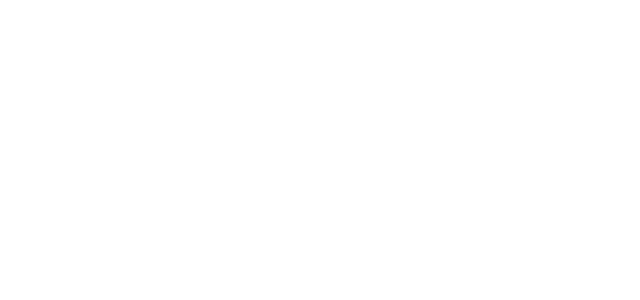
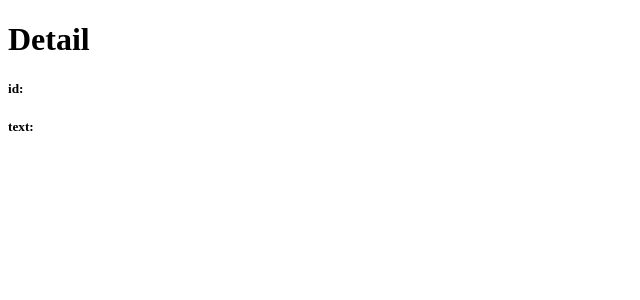
Before and after one commit to yih1612/vanilla-redux, a React (Create React App) app: page /1 in a window 1280 px wide. Shown: the top 300 px of the page, without its empty margins (0-640 px from the left). Built offline with nearby package versions, Linux system fonts and the light colour scheme.

Commit message:
#3.5 Detail Screen

```diff
--- a/src/components/ToDo.js
+++ b/src/components/ToDo.js
@@ -1,5 +1,6 @@
 import { useDispatch } from "react-redux";
 import { deleteToDo } from "../store";
+import { Link } from "react-router-dom";
 
 export default function ToDo({ text, id }) {
   const dispatch = useDispatch();
@@ -10,7 +11,8 @@
 
   return (
     <li>
-      {text} <button onClick={onDelete}>❌</button>
+      <Link to={`/${id}`}>{text}</Link>
+      <button onClick={onDelete}>❌</button>
     </li>
   );
 }
--- a/src/routes/Detail.jsx
+++ b/src/routes/Detail.jsx
@@ -1,3 +1,16 @@
+import { useSelector } from "react-redux";
+import { useParams } from "react-router-dom";
+
 export default function Detail() {
-  return <div></div>;
+  const param = useParams().id;
+  const toDos = useSelector((state) => state);
+  const detail = toDos.find((toDo) => toDo.id === parseInt(param));
+
+  return (
+    <>
+      <h1>Detail</h1>
+      <h5>id: {detail?.id}</h5>
+      <h5>text: {detail?.text}</h5>
+    </>
+  );
 }
```
